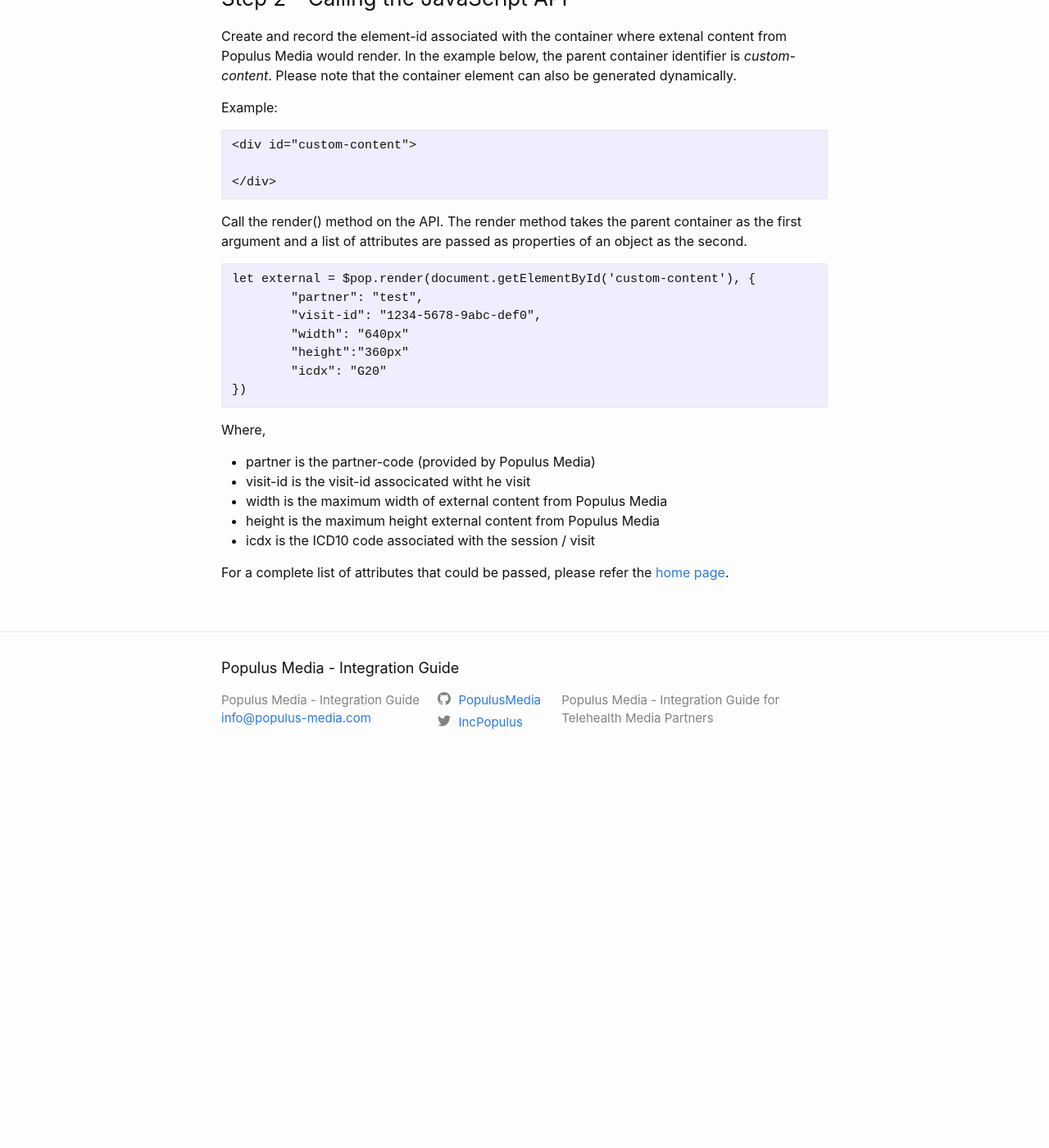
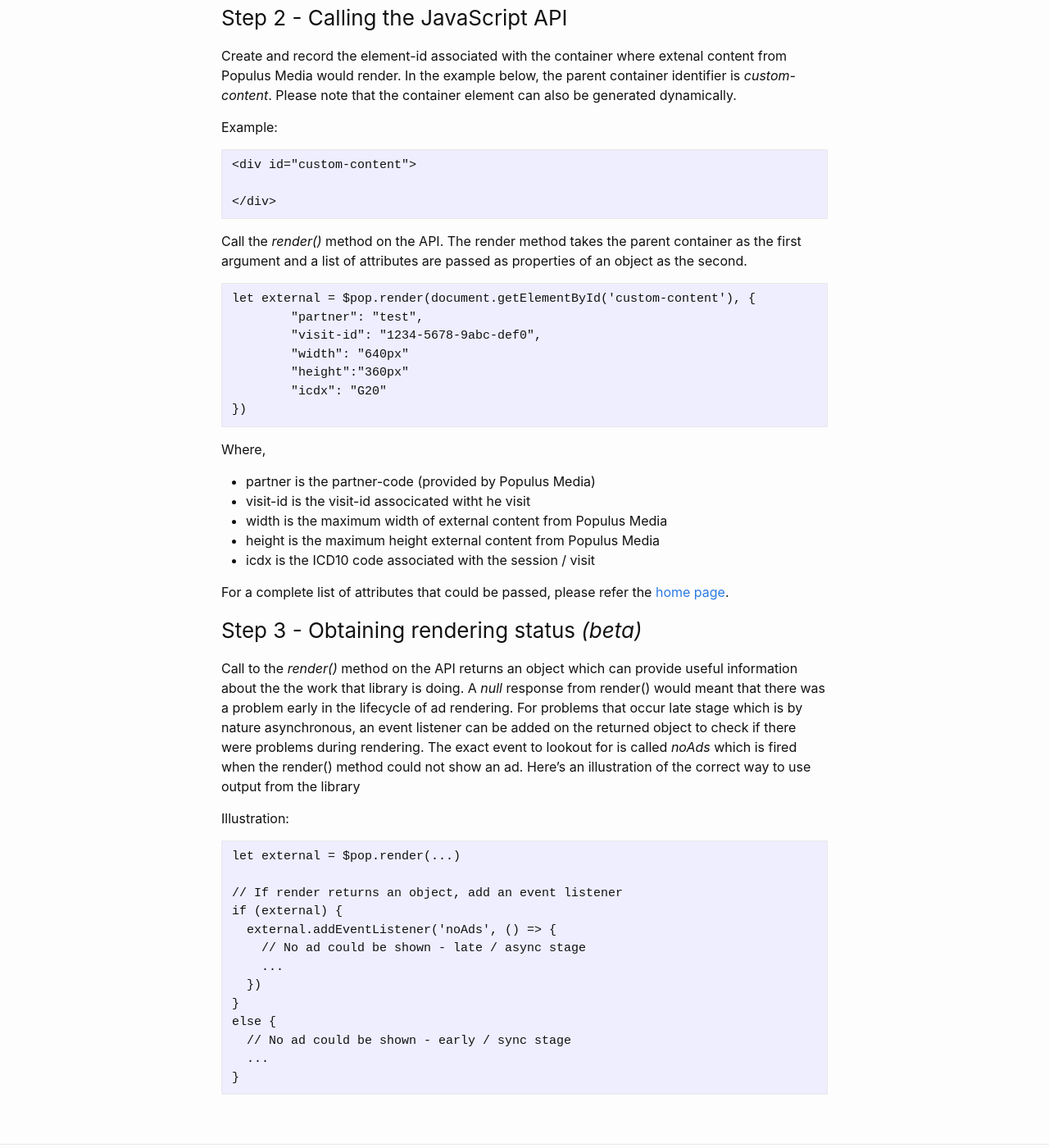
Before and after one commit to PopulusMedia/docs, a Jekyll site: the page docs/javascript.html, which Jekyll copies as it is, in a window 1280 px wide and 1400 px high, scrolled down 474 px. Shown: the whole window at 82% size. Built offline with Jekyll 4.4.1, drawn with Linux system fonts in a browser that asks for light colours; before the commit the page ends 1427 px from its top, so only the background shows below that; some of the changed text lies outside the part shown.

Commit message:
SG: Added method to inspect output from render()

```diff
--- a/docs/404.html
+++ b/docs/404.html
@@ -13,7 +13,7 @@
 <meta property="og:url" content="/docs/404.html" />
 <meta property="og:site_name" content="Populus Media - Integration Guide" />
 <script type="application/ld+json">
-{"headline":"Populus Media - Integration Guide","description":"Populus Media - Integration Guide for Telehealth Media Partners","@type":"WebPage","url":"/docs/404.html","@context":"https://schema.org"}</script>
+{"description":"Populus Media - Integration Guide for Telehealth Media Partners","@type":"WebPage","headline":"Populus Media - Integration Guide","url":"/docs/404.html","@context":"https://schema.org"}</script>
 <!-- End Jekyll SEO tag -->
 <link rel="stylesheet" href="/docs/assets/main.css"><link type="application/atom+xml" rel="alternate" href="/docs/feed.xml" title="Populus Media - Integration Guide" /></head>
 <body><header class="site-header" role="banner">
--- a/docs/feed.xml
+++ b/docs/feed.xml
@@ -1,4 +1,4 @@
-<?xml version="1.0" encoding="utf-8"?><feed xmlns="http://www.w3.org/2005/Atom" ><generator uri="https://jekyllrb.com/" version="4.1.1">Jekyll</generator><link href="/docs/feed.xml" rel="self" type="application/atom+xml" /><link href="/docs/" rel="alternate" type="text/html" /><updated>2021-04-12T17:22:51-04:00</updated><id>/docs/feed.xml</id><title type="html">Populus Media - Integration Guide</title><subtitle>Populus Media - Integration Guide for Telehealth Media Partners  </subtitle><entry><title type="html">Welcome to Jekyll!</title><link href="/docs/jekyll/update/2020/10/14/welcome-to-jekyll.html" rel="alternate" type="text/html" title="Welcome to Jekyll!" /><published>2020-10-14T13:33:46-04:00</published><updated>2020-10-14T13:33:46-04:00</updated><id>/docs/jekyll/update/2020/10/14/welcome-to-jekyll</id><content type="html" xml:base="/docs/jekyll/update/2020/10/14/welcome-to-jekyll.html">&lt;p&gt;You’ll find this post in your &lt;code class=&quot;language-plaintext highlighter-rouge&quot;&gt;_posts&lt;/code&gt; directory. Go ahead and edit it and re-build the site to see your changes. You can rebuild the site in many different ways, but the most common way is to run &lt;code class=&quot;language-plaintext highlighter-rouge&quot;&gt;jekyll serve&lt;/code&gt;, which launches a web server and auto-regenerates your site when a file is updated.&lt;/p&gt;
+<?xml version="1.0" encoding="utf-8"?><feed xmlns="http://www.w3.org/2005/Atom" ><generator uri="https://jekyllrb.com/" version="4.1.1">Jekyll</generator><link href="/docs/feed.xml" rel="self" type="application/atom+xml" /><link href="/docs/" rel="alternate" type="text/html" /><updated>2021-04-20T19:11:42-04:00</updated><id>/docs/feed.xml</id><title type="html">Populus Media - Integration Guide</title><subtitle>Populus Media - Integration Guide for Telehealth Media Partners  </subtitle><entry><title type="html">Welcome to Jekyll!</title><link href="/docs/jekyll/update/2020/10/14/welcome-to-jekyll.html" rel="alternate" type="text/html" title="Welcome to Jekyll!" /><published>2020-10-14T13:33:46-04:00</published><updated>2020-10-14T13:33:46-04:00</updated><id>/docs/jekyll/update/2020/10/14/welcome-to-jekyll</id><content type="html" xml:base="/docs/jekyll/update/2020/10/14/welcome-to-jekyll.html">&lt;p&gt;You’ll find this post in your &lt;code class=&quot;language-plaintext highlighter-rouge&quot;&gt;_posts&lt;/code&gt; directory. Go ahead and edit it and re-build the site to see your changes. You can rebuild the site in many different ways, but the most common way is to run &lt;code class=&quot;language-plaintext highlighter-rouge&quot;&gt;jekyll serve&lt;/code&gt;, which launches a web server and auto-regenerates your site when a file is updated.&lt;/p&gt;
 
 &lt;p&gt;Jekyll requires blog post files to be named according to the following format:&lt;/p&gt;
 
--- a/docs/html.html
+++ b/docs/html.html
@@ -13,7 +13,7 @@
 <meta property="og:url" content="/docs/html" />
 <meta property="og:site_name" content="Populus Media - Integration Guide" />
 <script type="application/ld+json">
-{"headline":"HTML","description":"Populus Media - Integration Guide for Telehealth Media Partners","@type":"WebPage","url":"/docs/html","@context":"https://schema.org"}</script>
+{"description":"Populus Media - Integration Guide for Telehealth Media Partners","@type":"WebPage","headline":"HTML","url":"/docs/html","@context":"https://schema.org"}</script>
 <!-- End Jekyll SEO tag -->
 <link rel="stylesheet" href="/docs/assets/main.css"><link type="application/atom+xml" rel="alternate" href="/docs/feed.xml" title="Populus Media - Integration Guide" /></head>
 <body><header class="site-header" role="banner">
--- a/docs/index.html
+++ b/docs/index.html
@@ -13,7 +13,7 @@
 <meta property="og:url" content="/docs/" />
 <meta property="og:site_name" content="Populus Media - Integration Guide" />
 <script type="application/ld+json">
-{"headline":"Populus Media - Integration Guide","description":"Populus Media - Integration Guide for Telehealth Media Partners","@type":"WebSite","url":"/docs/","name":"Populus Media - Integration Guide","@context":"https://schema.org"}</script>
+{"description":"Populus Media - Integration Guide for Telehealth Media Partners","@type":"WebSite","headline":"Populus Media - Integration Guide","url":"/docs/","name":"Populus Media - Integration Guide","@context":"https://schema.org"}</script>
 <!-- End Jekyll SEO tag -->
 <link rel="stylesheet" href="/docs/assets/main.css"><link type="application/atom+xml" rel="alternate" href="/docs/feed.xml" title="Populus Media - Integration Guide" /></head>
 <body><header class="site-header" role="banner">
--- a/docs/javascript.html
+++ b/docs/javascript.html
@@ -13,7 +13,7 @@
 <meta property="og:url" content="/docs/javascript" />
 <meta property="og:site_name" content="Populus Media - Integration Guide" />
 <script type="application/ld+json">
-{"headline":"JavaScript","description":"Populus Media - Integration Guide for Telehealth Media Partners","@type":"WebPage","url":"/docs/javascript","@context":"https://schema.org"}</script>
+{"description":"Populus Media - Integration Guide for Telehealth Media Partners","@type":"WebPage","headline":"JavaScript","url":"/docs/javascript","@context":"https://schema.org"}</script>
 <!-- End Jekyll SEO tag -->
 <link rel="stylesheet" href="/docs/assets/main.css"><link type="application/atom+xml" rel="alternate" href="/docs/feed.xml" title="Populus Media - Integration Guide" /></head>
 <body><header class="site-header" role="banner">
@@ -40,7 +40,7 @@
   </header>
 
   <div class="post-content">
-    <p>Integrationg through a JavaScript API is a two-step process</p>
+    <p>Integrationg through a JavaScript API is a two-step process.  An optional third step allows developers to obtain status of the ad rendering process through an event handler.</p>
 
 <h3 id="step-1---including-the-javascript-library-in-your-web-app-or-page">Step 1 - Including the JavaScript Library in your Web App or Page</h3>
 
@@ -63,7 +63,7 @@
 &lt;/div&gt;
 </code></pre></div></div>
 
-<p>Call the render() method on the API.  The render method takes the parent container as the first argument and a list of attributes are passed as properties of an object as the second.</p>
+<p>Call the <em>render()</em> method on the API.  The render method takes the parent container as the first argument and a list of attributes are passed as properties of an object as the second.</p>
 
 <div class="language-plaintext highlighter-rouge"><div class="highlight"><pre class="highlight"><code>let external = $pop.render(document.getElementById('custom-content'), {
 	"partner": "test",
@@ -86,6 +86,26 @@
 
 <p>For a complete list of attributes that could be passed, please refer the <a href="index.html">home page</a>.</p>
 
+<h3 id="step-3---obtaining-rendering-status-beta">Step 3 - Obtaining rendering status <em>(beta)</em></h3>
+
+<p>Call to the <em>render()</em> method on the API returns an object which can provide useful information about the the work that library is doing.  A <em>null</em> response from render() would meant that there was a problem early in the lifecycle of ad rendering.    For problems that occur late stage which is by nature asynchronous, an event listener can be added on the returned object to check if there were problems during rendering. The exact event to lookout for is called <em>noAds</em> which is fired when the render() method could not show an ad.  Here’s an illustration of the correct way to use output from the library</p>
+
+<p>Illustration:</p>
+
+<div class="language-plaintext highlighter-rouge"><div class="highlight"><pre class="highlight"><code>let external = $pop.render(...)
+
+// If render returns an object, add an event listener
+if (external) {
+  external.addEventListener('noAds', () =&gt; {
+    // No ad could be shown - late / async stage
+    ...
+  })
+}
+else {
+  // No ad could be shown - early / sync stage
+  ...
+}
+</code></pre></div></div>
 
   </div>
 
--- a/docs/jekyll/update/2020/10/14/welcome-to-jekyll.html
+++ b/docs/jekyll/update/2020/10/14/welcome-to-jekyll.html
@@ -15,7 +15,7 @@
 <meta property="og:type" content="article" />
 <meta property="article:published_time" content="2020-10-14T13:33:46-04:00" />
 <script type="application/ld+json">
-{"headline":"Welcome to Jekyll!","dateModified":"2020-10-14T13:33:46-04:00","datePublished":"2020-10-14T13:33:46-04:00","description":"You’ll find this post in your _posts directory. Go ahead and edit it and re-build the site to see your changes. You can rebuild the site in many different ways, but the most common way is to run jekyll serve, which launches a web server and auto-regenerates your site when a file is updated.","mainEntityOfPage":{"@type":"WebPage","@id":"/docs/jekyll/update/2020/10/14/welcome-to-jekyll.html"},"@type":"BlogPosting","url":"/docs/jekyll/update/2020/10/14/welcome-to-jekyll.html","@context":"https://schema.org"}</script>
+{"mainEntityOfPage":{"@type":"WebPage","@id":"/docs/jekyll/update/2020/10/14/welcome-to-jekyll.html"},"description":"You’ll find this post in your _posts directory. Go ahead and edit it and re-build the site to see your changes. You can rebuild the site in many different ways, but the most common way is to run jekyll serve, which launches a web server and auto-regenerates your site when a file is updated.","@type":"BlogPosting","headline":"Welcome to Jekyll!","url":"/docs/jekyll/update/2020/10/14/welcome-to-jekyll.html","datePublished":"2020-10-14T13:33:46-04:00","dateModified":"2020-10-14T13:33:46-04:00","@context":"https://schema.org"}</script>
 <!-- End Jekyll SEO tag -->
 <link rel="stylesheet" href="/docs/assets/main.css"><link type="application/atom+xml" rel="alternate" href="/docs/feed.xml" title="Populus Media - Integration Guide" /></head>
 <body><header class="site-header" role="banner">
```
Also changed, not shown: dynamic.markdown (+25 -2 lines).
